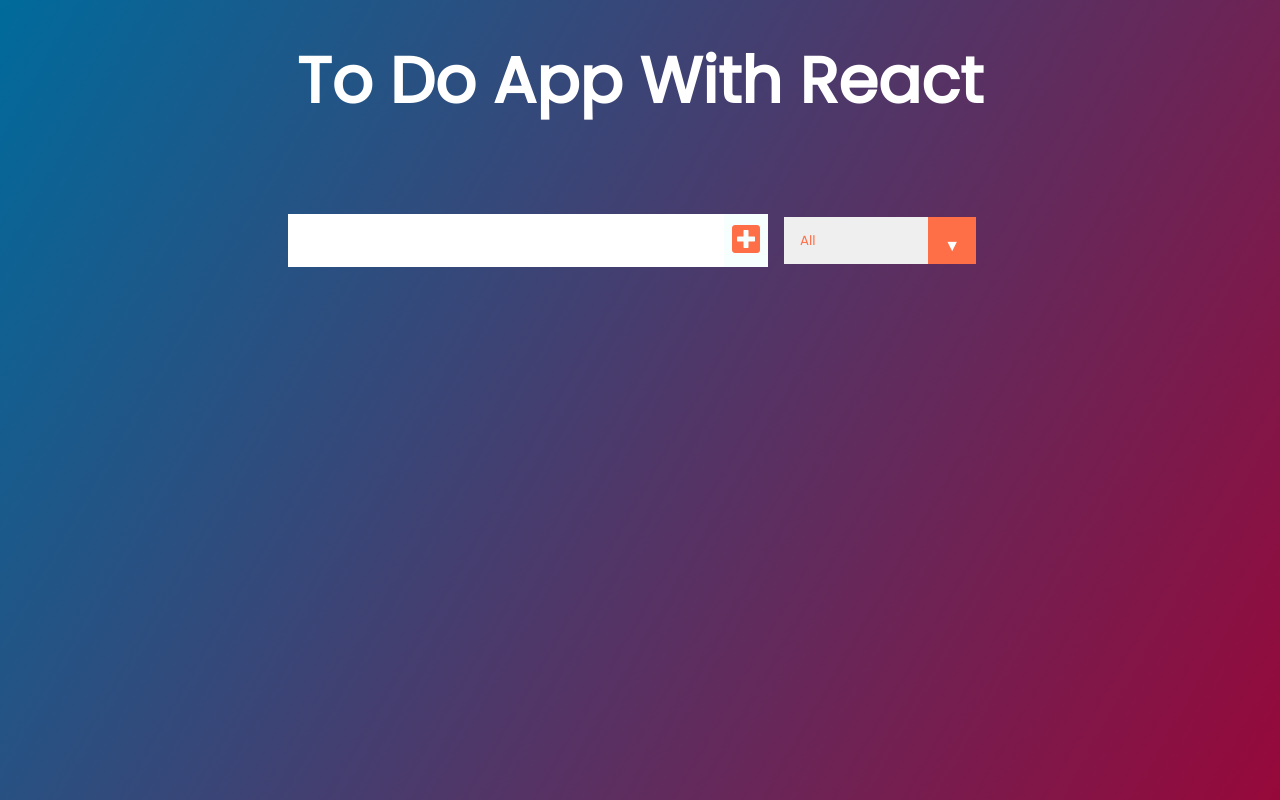
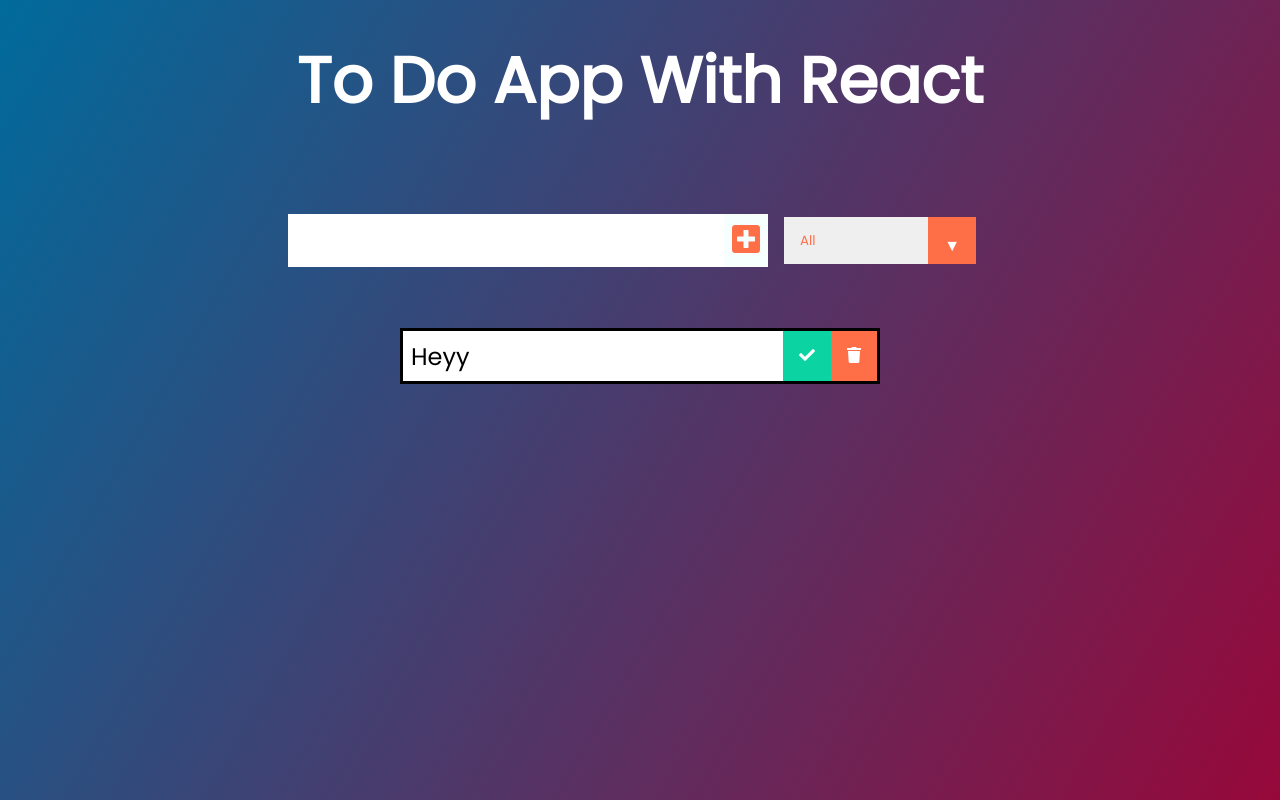
Before and after one commit to TurhanErgene/ToDo_App, a React (Create React App) app: page / in a window 1280 px wide. Built offline with nearby package versions, Linux system fonts and the light colour scheme.

Commit message:
todolist

```diff
--- a/src/App.css
+++ b/src/App.css
@@ -19,6 +19,7 @@
   display: flex;
   justify-content: center;
   align-items: center;
+
 }
 form input,
 form button {
@@ -32,6 +33,7 @@
   background: #f7fffe;
   cursor: pointer;
   transition: all 0.3s ease;
+
 }
 form button:hover {
   background: #ff6f47;
@@ -57,6 +59,8 @@
   justify-content: space-between;
   align-items: center;
   transition: all 1s ease;
+  border-style: solid;
+  width: 20em;
 }
 .filter-todo {
   padding: 1rem;
--- a/src/components/Todo.js
+++ b/src/components/Todo.js
@@ -1,11 +1,17 @@
 import React from 'react'
 
 const Todo = () => {
+
+
   return (
-    <div className="todo-container">
-      <ul className="todo-list">
-        <Todo/>
-      </ul>
+    <div className="todo">
+      <li className="todo-item">Heyy</li>
+      <button className="complete-btn">
+        <i className="fas fa-check"></i>
+        </button>
+      <button className="trash-btn">
+        <i className="fas fa-trash"></i>
+        </button>
     </div>
   )
 }
--- a/src/components/TodoList.js
+++ b/src/components/TodoList.js
@@ -1,13 +1,15 @@
-import React from "react";
+import React from 'react'
+
+import Todo from './Todo.js'
 
 const TodoList = () => {
   return (
-    <div>
-      <div className="todo-container">
-        <ul className="todo-list"></ul>
-      </div>
+    <div className="todo-container">
+      <ul className="todo-list">
+        <Todo/>
+      </ul>
     </div>
-  );
-};
+  )
+}
 
-export default TodoList;
+export default TodoList
```
Also changed, not shown: src/App.js (line endings or trailing spaces).
